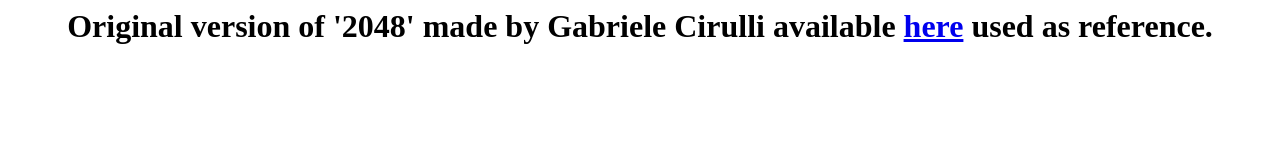
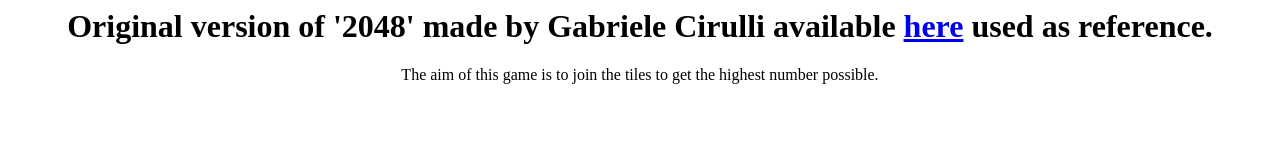
Before and after one commit to Reminishu/2048_IP-9, a plain HTML site: page main.html in a window 1280 px wide. Drawn offline with Linux system fonts and the light colour scheme.

Commit message:
Fun Facts

```diff
--- a/main.html
+++ b/main.html
@@ -9,6 +9,19 @@
 <H1>
 Original version of '2048' made by <b> Gabriele Cirulli </b> available <a href="https://2048.love2dev.com">here</a> used as reference.
 </H1>
+<p>
+The aim of this game is to join the tiles to get the highest number possible.
+</p>
+
+
+
+<!--
+<p>
+Though the name of the game is 2048, theoritically, the highest number possible is 65536 in our version of the game. The original version made by Gabriele Cirulli randomly gives you a '4' instead of a '2' as the starting number taking the theoritical maximum to 131072 assuming the last digit spawned is a '4'.
+</p>
+<img src="xkcd-1334.png" alt="Gabriele calls this his biggest achievement.">
+-->
+
 </center>
 </body>
 </html>
```
Also changed, not shown: xkcd-1334.png (added).
